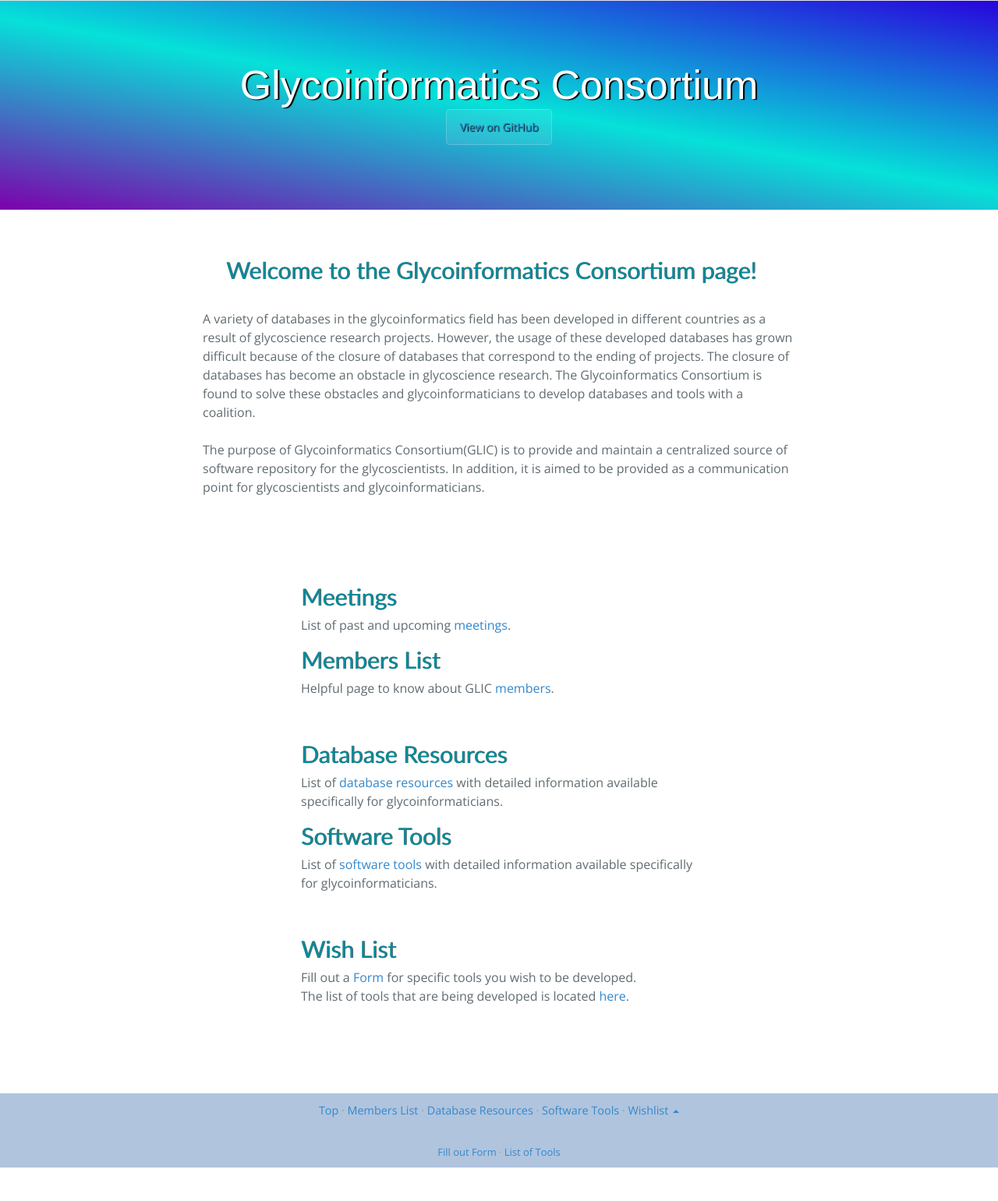
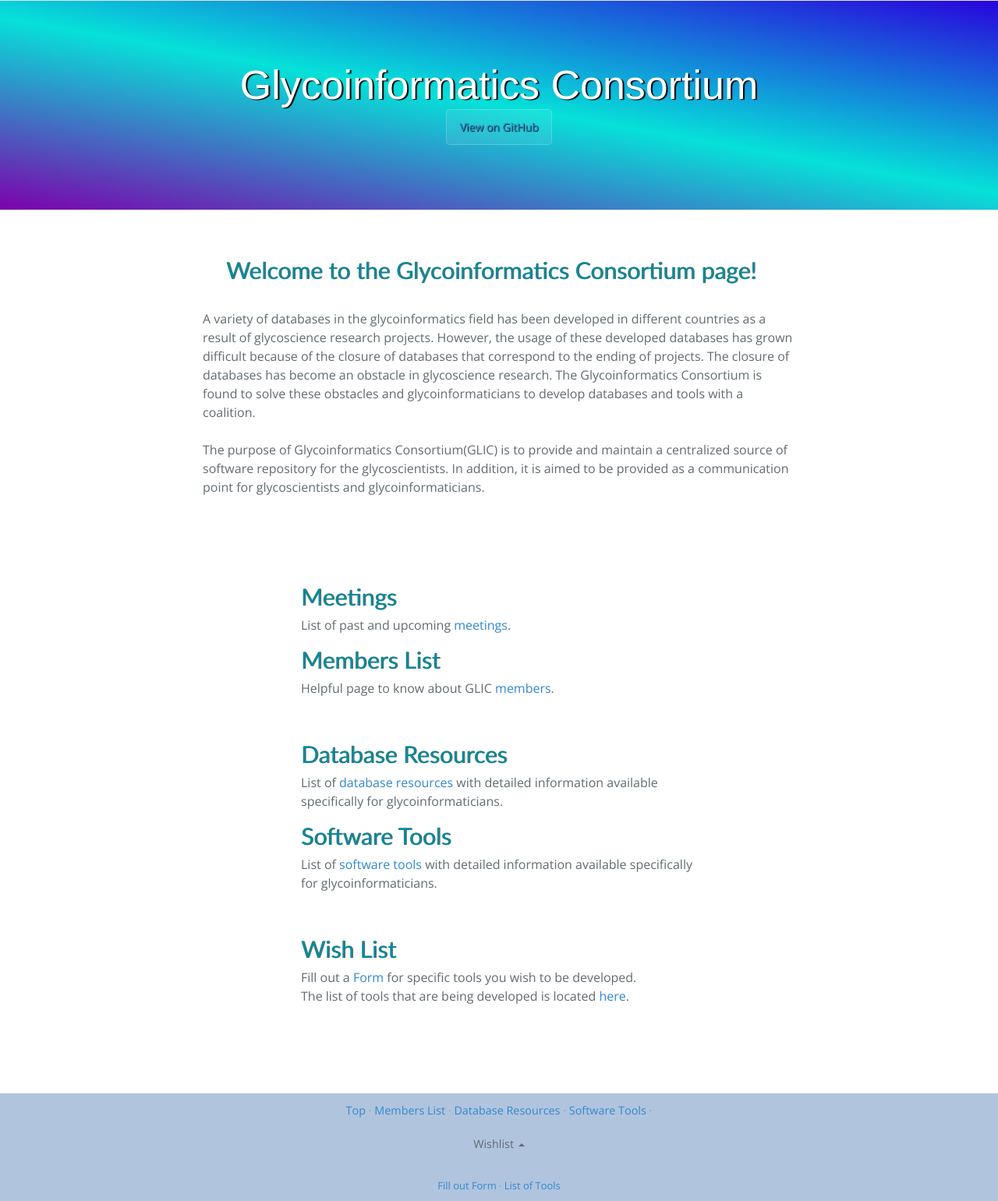
Before and after one commit to AokiCE/testglicpage, a Jekyll site: the page built from index.md, in a window 1280 px wide. Shown: the whole page at 78% size. Built offline with Jekyll 4.4.1, drawn with Linux system fonts in a browser that asks for light colours; nearby versions of some CDN libraries; before the commit the page ends 1498 px from its top, so only the background shows below that.

Commit message:
Update menu.html

```diff
--- a/_includes/menu.html
+++ b/_includes/menu.html
@@ -8,7 +8,7 @@
             <li class="menu-item"><a href="https://aokice.github.io/testglicpage/database" >Database Resources</a></li>
             <li class="menu-item"><a href="https://aokice.github.io/testglicpage/software" >Software Tools</a></li>
             <li class="dropup">
-          <a class="dropup-toggle" data-toggle="dropup" href="#">Wishlist <span class="caret"></span></a>
+          <div class="dropup-toggle" data-toggle="dropup" href="#">Wishlist <span class="caret"></span></div>
           <ul class="dropup-menu">
             <li><a href="https://aokice.github.io/testglicpage/wishList/" target="_blank">Fill out Form</a></li>
             <li><a href="https://aokice.github.io/testglicpage/wishList/toolsList" target="_blank">List of Tools</a></li>
```
